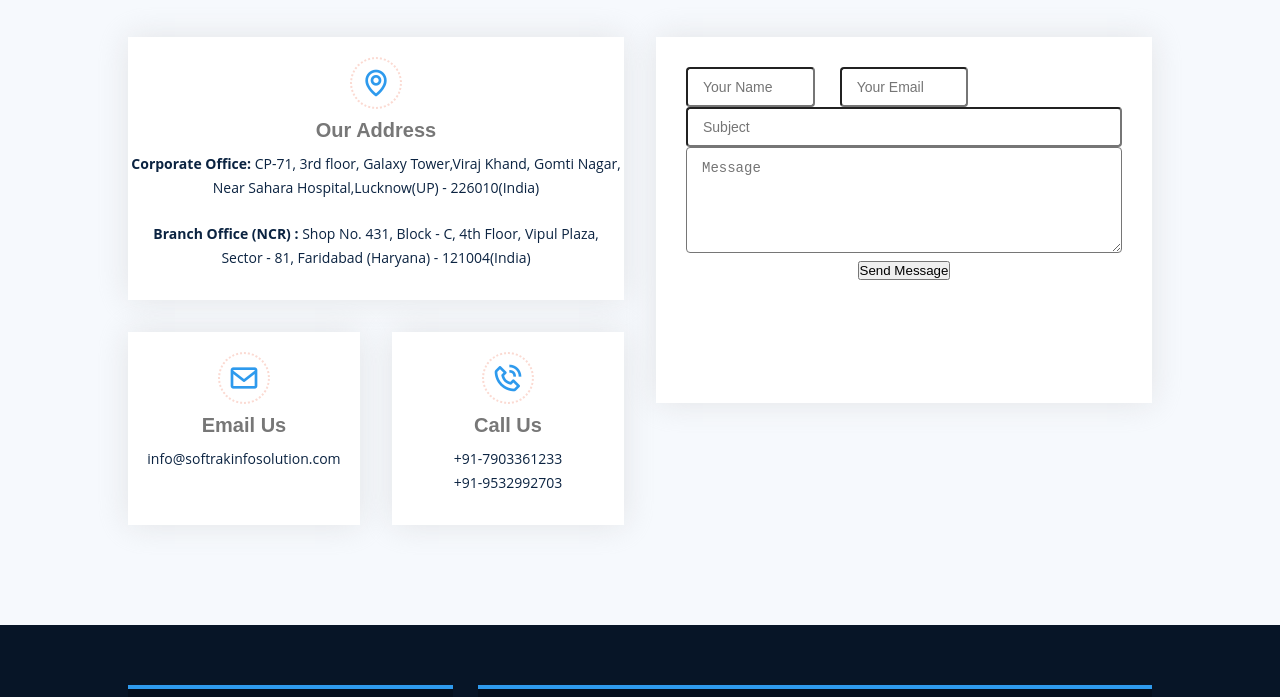
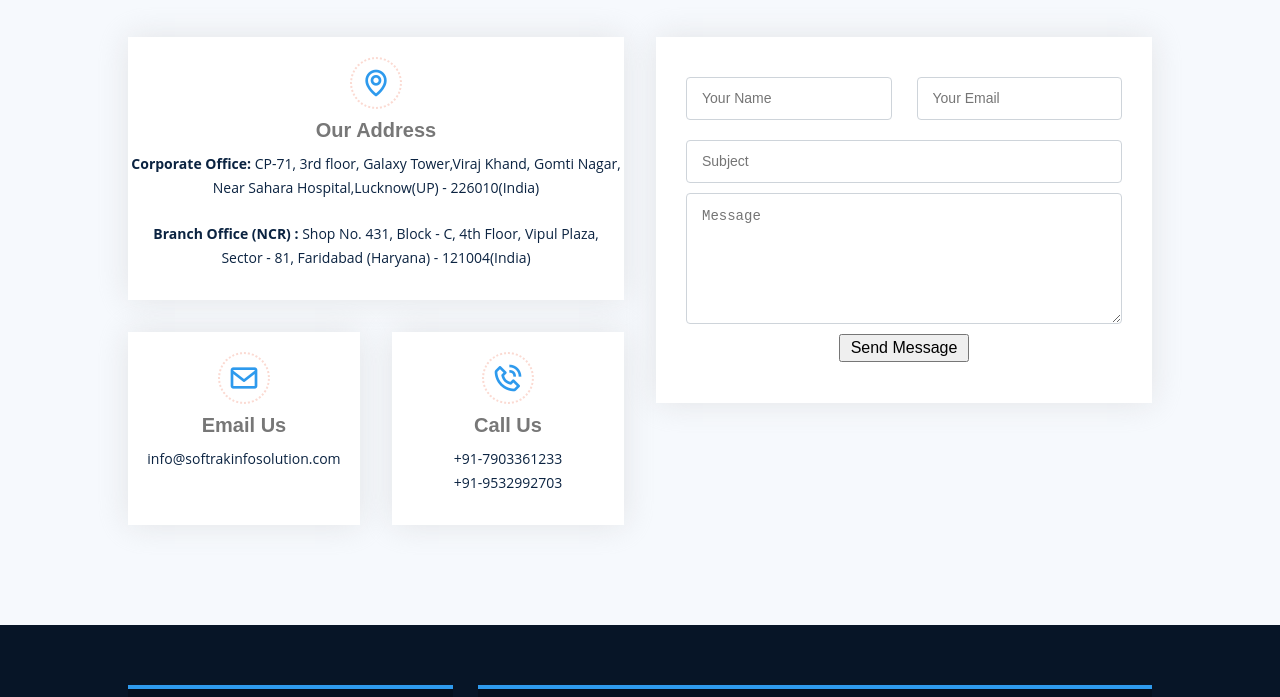
Before and after one commit to codic-sonic/Softrek-Clone, a plain HTML site: page index.html in a window 1280 px wide. Shown: the part 2714-3411 px from the top of the page. Drawn offline with nearby package versions, Linux system fonts and the light colour scheme.

Commit message:
1st Update style.css

```diff
--- a/style.css
+++ b/style.css
@@ -578,6 +578,7 @@ h6 {
   box-shadow: 0 0 30px rgba(214, 215, 216, 0.6);
   padding: 30px;
   background: #fff;
+
 }
 
 
@@ -628,20 +629,52 @@ h6 {
 .contact .php-email-form input {
   padding: 10px 15px;
   width: 100%;
+
+}
+.form-control{
+  display: block;
+  width: 100%;
+  margin: 10px auto;
+  padding: 0.375rem 0.75rem;
+  font-size: 1rem;
+  font-weight: 400;
+  line-height: 1.5;
+  color: #212529;
+  background-color: #fff;
+  background-clip: padding-box;
+  border: 1px solid #ced4da;
+
+  appearance: none;
+  border-radius: 0.375rem;
+  transition: border-color 0.15s ease-in-out, box-shadow 0.15s ease-in-out;
 }
 
 .contact .php-email-form textarea {
   padding: 12px 15px;
   width: 100%;
+
+  margin: 10px auto;
 }
 
 .contact .php-email-form button[type="submit"] {
   background: #2e9aed;
   border: 0;
-  padding: 10px 30px;
+  padding: 100px;
   border-radius: 4px;
   color: #fff;
   transition: 0.4s;
+
+}
+#btnonlymsg{
+  font-size: 1rem;
+  font-weight: 400;
+  line-height: 1.5;
+
+  padding-left: 10px;
+  padding-right: 10px;
+}
+.info-box .row{
+  grid-template-columns: repeat(2, 1fr);
 }
 
 .contact .php-email-form button[type="submit"]:hover {
```
